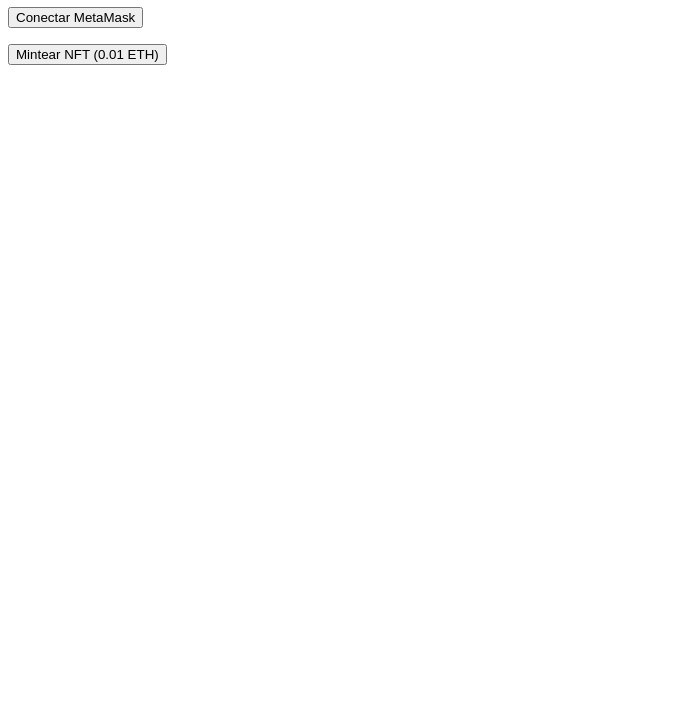
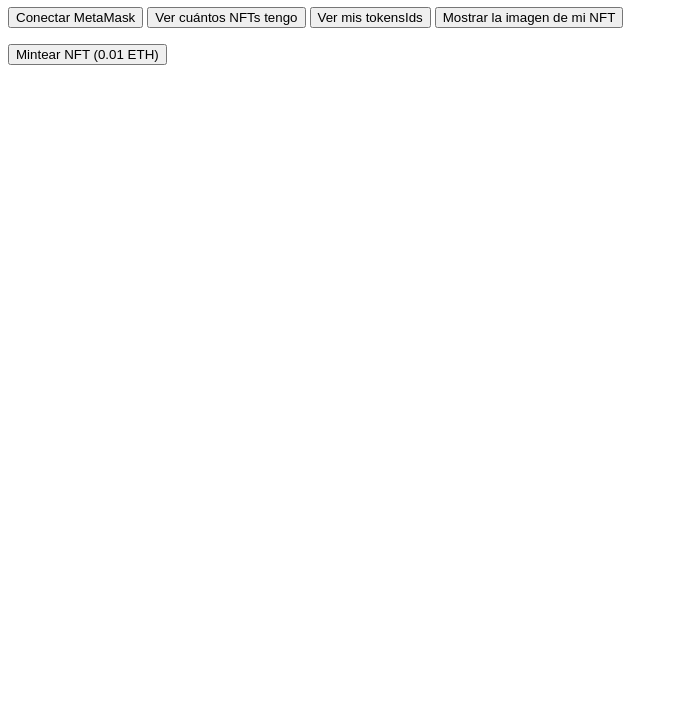
Before and after one commit to Gato24-tech/erc-721, a website: page frontend/index.html in a window 1280 px wide. Shown: the part 74-800 px from the top of the page, without its empty margins (0-678 px from the left). Drawn offline with nearby package versions, Linux system fonts and the light colour scheme.

Commit message:
nuevos botones en index.html

```diff
--- a/frontend/index.html
+++ b/frontend/index.html
@@ -7,6 +7,11 @@
 <body>
   <h1>🚀 Mint tu NFT</h1>
   <button id="connect">Conectar MetaMask</button>
+  <button onclick="checkBalance()">Ver cuántos NFTs tengo</button>
+  <button onclick="getMyTokens()">Ver mis tokensIds</button>
+  <button onclick="showTokenImage()">Mostrar la imagen de mi NFT</button>
+
+  <div id="nft-info"></div>
   <p id="wallet"></p>
 
   <button id="mint">Mintear NFT (0.01 ETH)</button>
```
